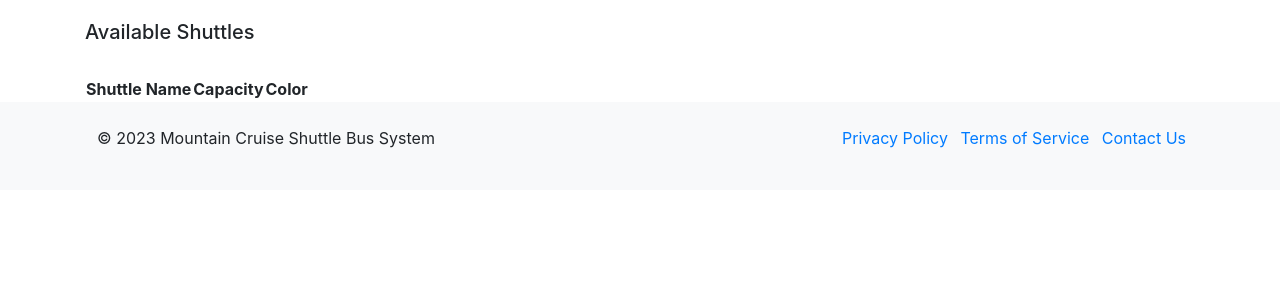
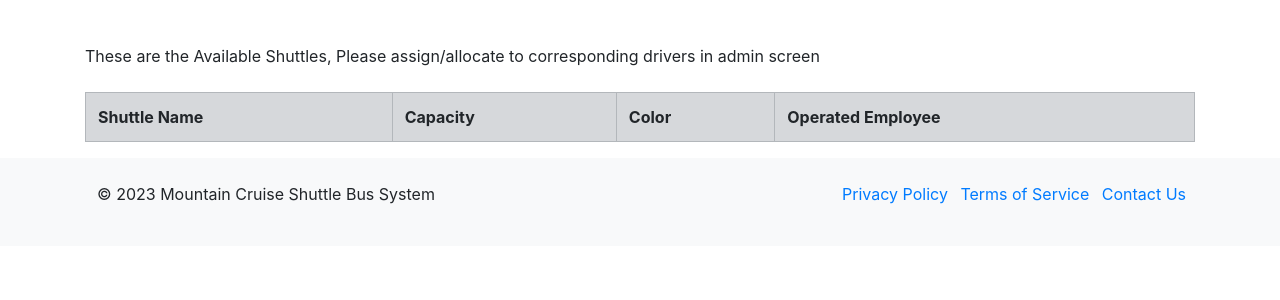
Before and after one commit to sumarkan/ISQA-WebDev-Group4-Project, a Django app: page /shuttle_list/ in a window 1280 px wide. Shown: the part 76-376 px from the top of the page. Run offline with Django 4.2, Linux system fonts and the light colour scheme; data that the repository does not hold is empty; some libraries are stand-ins or nearby versions.

Commit message:
Adding tables to data
Adding operated by
Adding tables to data

```diff
--- a/ticketing/models.py
+++ b/ticketing/models.py
@@ -11,6 +11,7 @@ class Shuttle(models.Model):
     name = models.CharField(max_length=100)
     capacity = models.IntegerField()
     color = models.CharField(max_length=100)
+    operated_by = models.ForeignKey(User, on_delete=models.SET_NULL, null=True, blank=True)
 
     class Meta:
         ordering = ['capacity', 'color']
--- a/ticketing/templates/shuttle_list.html
+++ b/ticketing/templates/shuttle_list.html
@@ -1,21 +1,24 @@
 {% extends "ticketing/base.html" %}
 
 {% block content %}
-    <h5>Available Shuttles</h5> <br>
-        <table>
-            <tr>
+    <br>
+    <div>These are the Available Shuttles, Please assign/allocate to corresponding drivers in admin screen</div> <br>
+    <div>
+        <table class="table table-bordered">
+            <tr class="table-secondary">
                 <th>Shuttle Name</th>
-                <th>  Capacity</th>
-                <th>  Color</th>
+                <th> Capacity</th>
+                <th> Color</th>
+                <th> Operated Employee</th>
             </tr>
             {% for shuttle in shuttle_list %}
-                <tbody id="tbody">
-                <tr>
+                <tr class="table-secondary">
                     <td>{{ shuttle.name }} </td>
                     <td>{{ shuttle.capacity }}</td>
                     <td>{{ shuttle.color }}</td>
+                    <td>{{ shuttle.operated_by }}</td>
                 </tr>
             {% endfor %}
-            </tbody>
         </table>
+    </div>
 {% endblock %}
```
Also changed, not shown: ticketing/templates/schedule_list.html (+14 -3 lines), ticketing/templates/ticket_list.html (+14 -5 lines), ticketing/migrations/0002_shuttle_operated_by.py (added), 1 other file.
